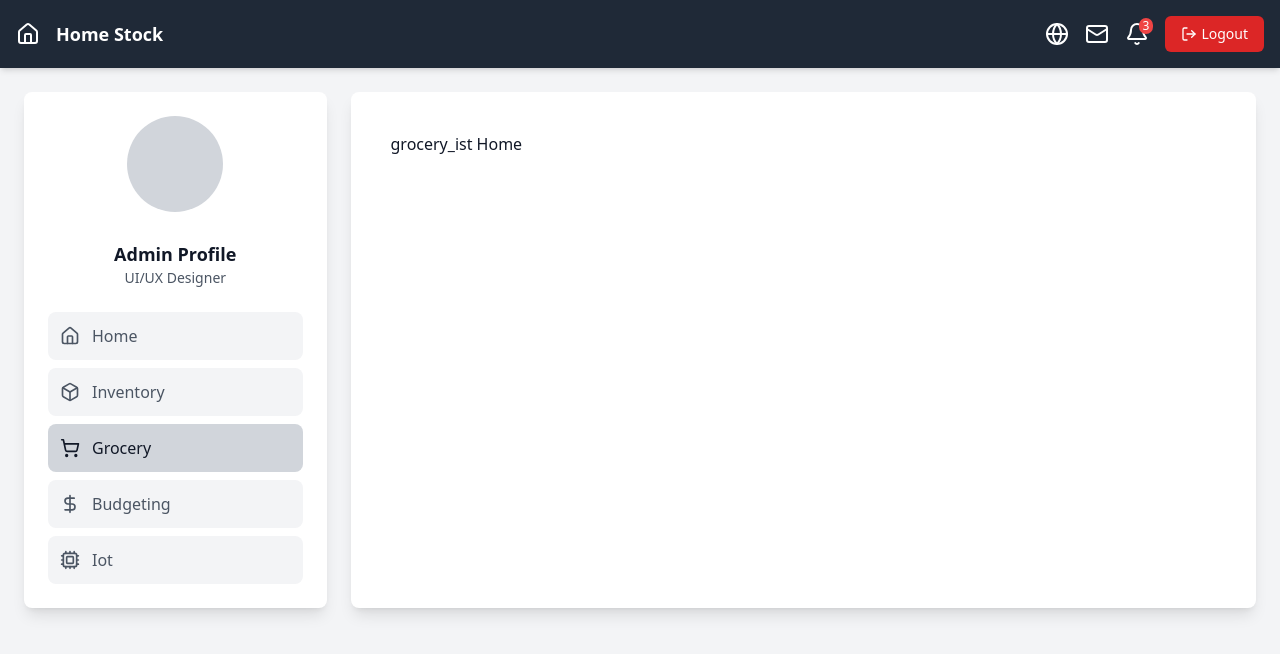
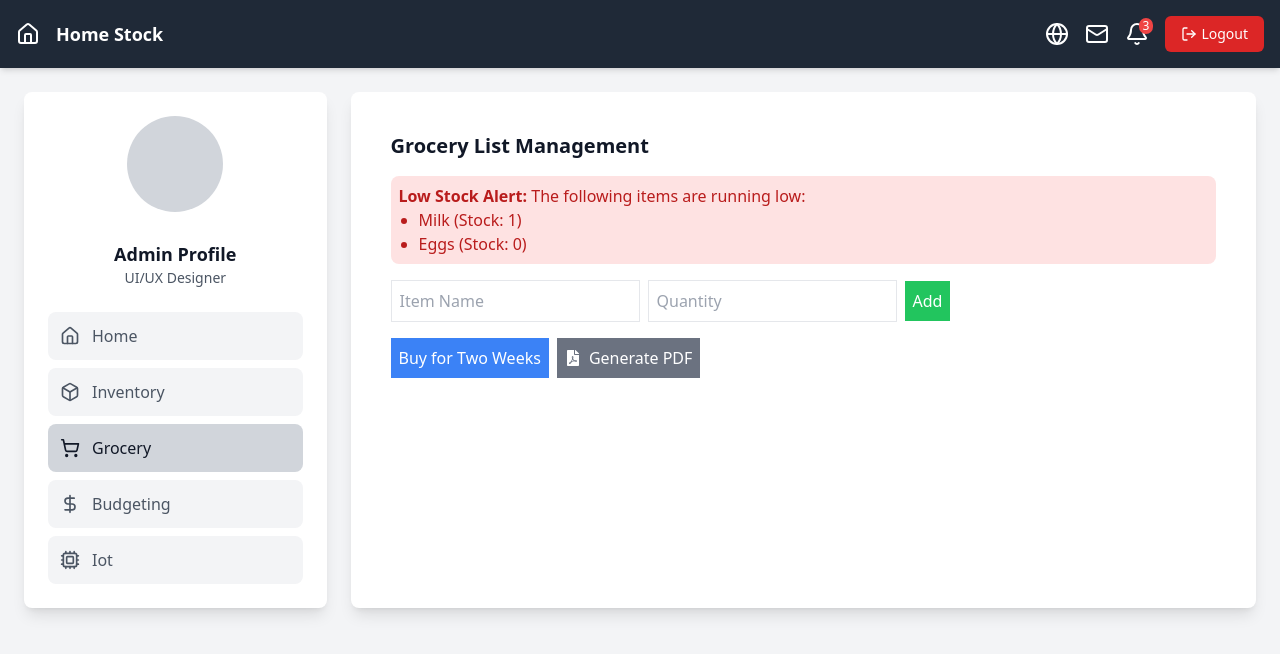
Before and after one commit to ARjayawickrama/HomeStock, a React (Create React App) app in the folder homestock/: page /Dashboard in a window 1280 px wide. Both pictures are taken after a click on the item "Grocery". Shown: the top 654 px of the page. Built offline with nearby package versions, Linux system fonts and the light colour scheme.

Commit message:
CRUD
implement crud operations,  generate pdf and low stock

```diff
--- a/homestock/src/pages/Admin/grocery_ist/grocery_ist.js
+++ b/homestock/src/pages/Admin/grocery_ist/grocery_ist.js
@@ -1,11 +1,144 @@
-import React from 'react'
+import React, { useState, useEffect } from 'react';
+import { FaEdit, FaTrash, FaFilePdf } from 'react-icons/fa'; // Import icons
+import jsPDF from 'jspdf';
 
-function grocery_ist() {
+function GroceryList() {
+  const [inventory, setInventory] = useState([]);
+  const [groceryList, setGroceryList] = useState([]);
+  const [newItem, setNewItem] = useState({ name: '', quantity: '' });
+
+  // Simulate fetching low-stock inventory items
+  useEffect(() => {
+    const fetchedInventory = [
+      { id: 1, name: 'Milk', stock: 1 },
+      { id: 2, name: 'Eggs', stock: 0 },
+      { id: 3, name: 'Bread', stock: 5 },
+    ];
+    setInventory(fetchedInventory.filter(item => item.stock <= 1)); // Filter low-stock items
+  }, []);
+
+  // Add an item to the grocery list
+  const addItem = () => {
+    if (!newItem.name || !newItem.quantity) return;
+    setGroceryList([...groceryList, { ...newItem, id: Date.now() }]);
+    setNewItem({ name: '', quantity: '' });
+  };
+
+  // Edit an item in the grocery list
+  const editItem = (id) => {
+    const itemToEdit = groceryList.find(item => item.id === id);
+    setNewItem(itemToEdit);
+    setGroceryList(groceryList.filter(item => item.id !== id));
+  };
+
+  // Delete an item from the grocery list
+  const deleteItem = (id) => {
+    setGroceryList(groceryList.filter(item => item.id !== id));
+  };
+
+  // Purchase items for two weeks (Simulation)
+  const buyItems = () => {
+    if (groceryList.length === 0) {
+      alert("No items to purchase.");
+      return;
+    }
+
+    alert("Purchased items for two weeks! ✅");
+    sendToBudgeting(groceryList); // Send purchased list to budgeting
+    setGroceryList([]); // Clear list after purchase
+  };
+
+  // Send grocery list to budgeting system (Simulated API Call)
+  const sendToBudgeting = async (list) => {
+    const budgetingData = list.map(item => ({
+      name: item.name,
+      quantity: item.quantity,
+      costEstimate: Math.floor(Math.random() * 10 + 1) * item.quantity, // Example cost calculation
+    }));
+
+    try {
+      console.log("Sending to Budgeting System:", budgetingData);
+
+      // Simulate API request
+      await new Promise(resolve => setTimeout(resolve, 1000));
+
+      alert("Grocery list sent to budgeting system! 📊");
+    } catch (error) {
+      console.error("Error sending to budgeting:", error);
+    }
+  };
+
+  // Generate PDF Function
+  const generatePDF = () => {
+    const doc = new jsPDF();
+    doc.text("Grocery List", 20, 10);
+
+    groceryList.forEach((item, index) => {
+      doc.text(`${index + 1}. ${item.name} - Qty: ${item.quantity}`, 20, 20 + (index * 10));
+    });
+
+    doc.save("Grocery_List.pdf");
+  };
+
   return (
-    <main className="bg-white p-4 rounded-lg ">
-    grocery_ist Home
-   </main>
-  )
+    <main className="bg-white p-4 rounded-lg">
+      <h2 className="text-xl font-bold mb-4">Grocery List Management</h2>
+
+      {/* Display Low-Stock Items from Inventory */}
+      <div className="bg-red-100 text-red-700 p-2 rounded-lg mb-4">
+        <strong>Low Stock Alert:</strong> The following items are running low:
+        <ul className="list-disc pl-5">
+          {inventory.map(item => (
+            <li key={item.id}>{item.name} (Stock: {item.stock})</li>
+          ))}
+        </ul>
+      </div>
+
+      {/* Add New Item Form */}
+      <div className="mb-4">
+        <input
+          type="text"
+          placeholder="Item Name"
+          value={newItem.name}
+          onChange={(e) => setNewItem({ ...newItem, name: e.target.value })}
+          className="border p-2 mr-2"
+        />
+        <input
+          type="number"
+          placeholder="Quantity"
+          value={newItem.quantity}
+          onChange={(e) => setNewItem({ ...newItem, quantity: e.target.value })}
+          className="border p-2 mr-2"
+        />
+        <button onClick={addItem} className="bg-green-500 text-white p-2">Add</button>
+      </div>
+
+      {/* Grocery List Display */}
+      <ul className="space-y-2">
+        {groceryList.map(item => (
+          <li key={item.id} className="p-2 border rounded-lg flex justify-between items-center">
+            <span>{item.name} - Qty: {item.quantity}</span>
+            <div>
+              <button onClick={() => editItem(item.id)} className="bg-yellow-500 text-white p-2 mr-2">
+                <FaEdit />
+              </button>
+              <button onClick={() => deleteItem(item.id)} className="bg-red-500 text-white p-2">
+                <FaTrash />
+              </button>
+            </div>
+          </li>
+        ))}
+      </ul>
+
+      {/* Actions */}
+      <div className="mt-4 flex space-x-2">
+        <button onClick={buyItems} className="bg-blue-500 text-white p-2">Buy for Two Weeks</button>
+        <button onClick={generatePDF} className="bg-gray-500 text-white p-2 flex items-center">
+          <FaFilePdf className="mr-2" /> Generate PDF
+        </button>
+      </div>
+    </main>
+  );
 }
 
-export default grocery_ist
+export default GroceryList;
```
